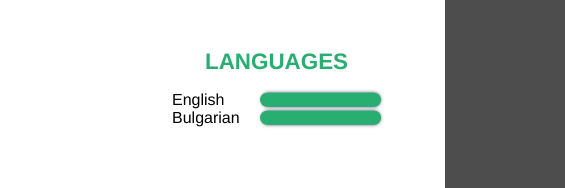
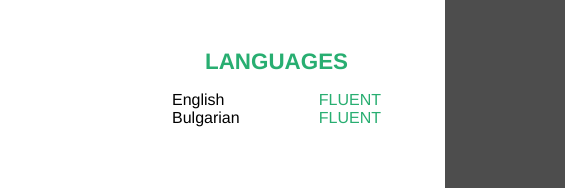
Before and after one commit to amundire/cv, a plain HTML site: page docs/index.html in a window 1280 px wide. Shown: the part 728-916 px from the top of the page, 715-1280 px from the left. Drawn offline with Linux system fonts and the light colour scheme.

Commit message:
fixed minor stuff

```diff
--- a/docs/css/styles.css
+++ b/docs/css/styles.css
@@ -150,33 +150,8 @@ body {
     flex: 1 1 40%;
 }
 
-.english-progressbar{
-    flex: 1 1 55%;
-    position: relative;
-}
-
-.progressbar-base{
-    background: #2693E6;
-    height: .9rem;
-    border-radius: 30px;
-    width: 99%;
-    position: absolute;
-    top: 50%;
-    left: 50%;
-    transform: translate(-50%, -50%);
-    box-shadow: 0px 0px 3px 1px rgba(0, 0, 0, 0.4);
-}
-
-.progressbar-fill{
-    position: absolute;
-    background: rgb(40, 174, 113);;
-    height: .9rem;
-    border-radius: 30px;
-    width: 101%;
-    top: 50%;
-    left: -1%;
-
-    transform: translateY(-50%);
+.language-level-text{
+    color: rgb(40, 174, 113);
 }
 
 .projects{
--- a/docs/index.html
+++ b/docs/index.html
@@ -40,7 +40,7 @@
         <div class="contacts-wrapper">
             <ul>
                 <li>LinkedIn: <a href="https://linkedin.com/in/valentin-petrov-537265159/" target="_blank"><i class="fab fa-linkedin"></i></a></li>
-                <li>Github:<a href="https://github.com/amundire/" target="_blank"><i class="fab fa-github-square"></i></a></li>
+                <li>Github:<a href="https://github.com/valentinpetrov420/" target="_blank"><i class="fab fa-github-square"></i></a></li>
             </ul>
         </div>
         <section class="skills">
@@ -140,8 +140,7 @@
                             <p class="language-level"></p>
                         </div>
                         <div class="english-progressbar">
-                            <div class="progressbar-base"></div>
-                            <div class="progressbar-fill"></div>
+                            <p class="language-level-text">FLUENT</p>
                         </div>
                     </li>
                     <li class="english-wrapper">
@@ -150,8 +149,7 @@
                             <p class="language-level"></p>
                         </div>
                         <div class="english-progressbar">
-                            <div class="progressbar-base"></div>
-                            <div class="progressbar-fill"></div>
+                            <p class="language-level-text">FLUENT</p>
                         </div>
                     </li>
                 </ul>
```
